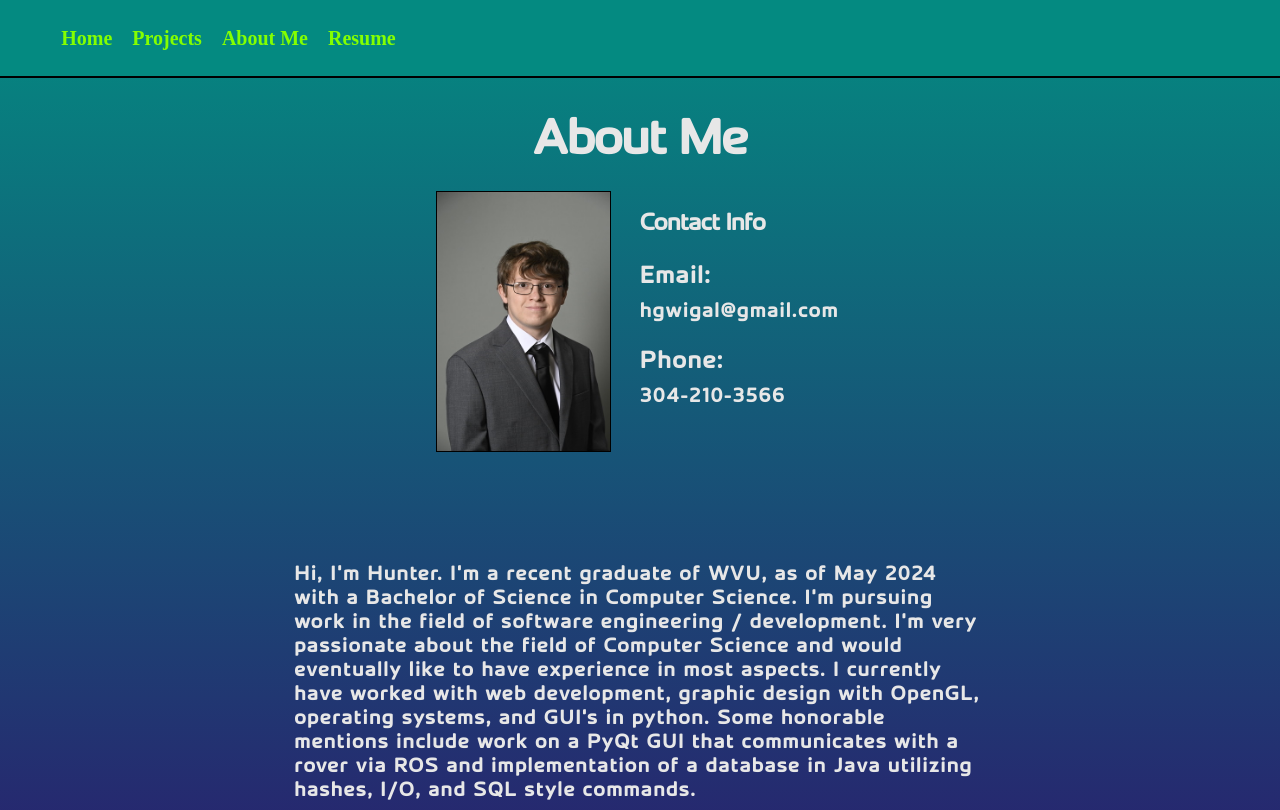
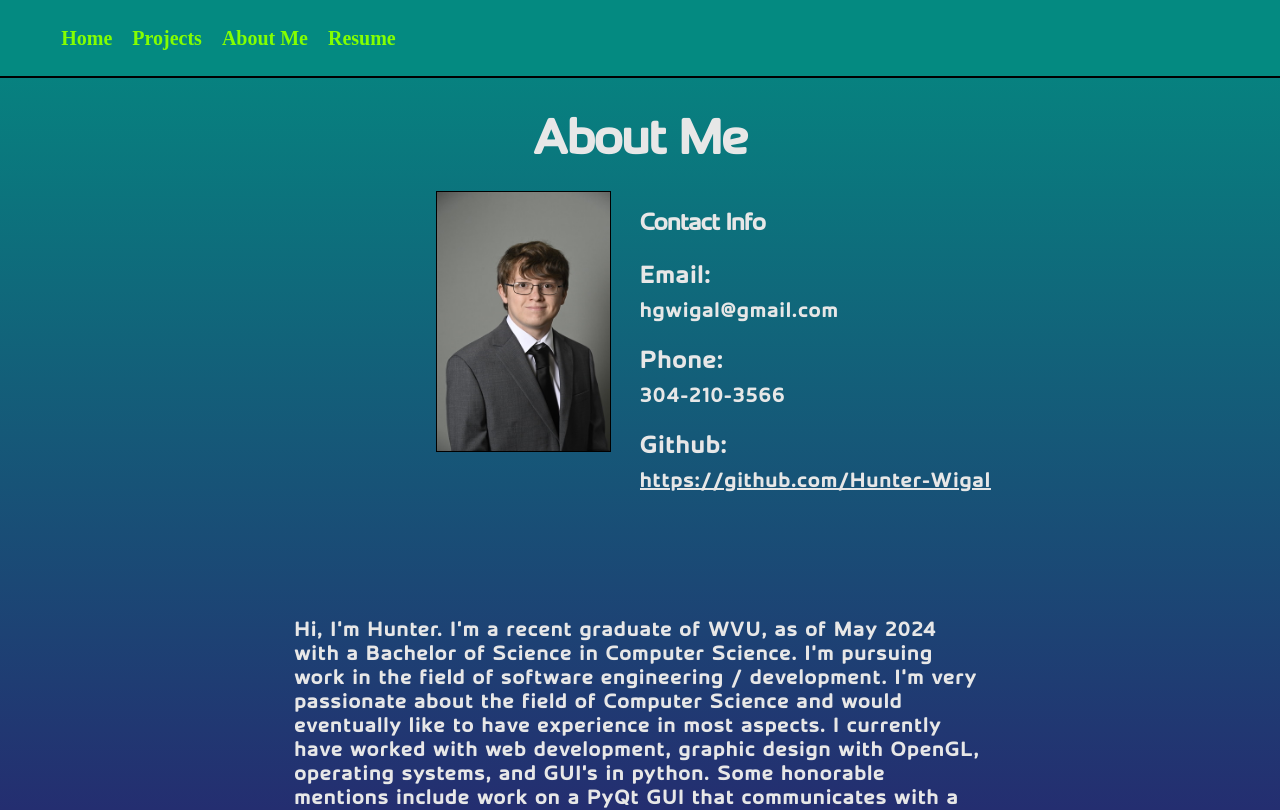
Before and after one commit to Hunter-Wigal/react-web-portfolio, a Next.js app: page /about in a window 1280 px wide. Shown: the top 810 px of the page. Built offline with nearby package versions, Linux system fonts and the light colour scheme.

Commit message:
Add github link to about page

```diff
--- a/src/app/about/page.module.css
+++ b/src/app/about/page.module.css
@@ -53,6 +53,10 @@
     font-size: 24px;
 }
 
+.contact_info a{
+    color: rgb(231, 231, 231);
+}
+
 
 @media (max-width: 1100px) {
     .headshot {
--- a/src/app/about/page.tsx
+++ b/src/app/about/page.tsx
@@ -16,6 +16,7 @@ export default function About(props: {}) {
                     <div className={styles.contact_info}>
                         <h3>Email:</h3> hgwigal@gmail.com
                         <h3>Phone:</h3> 304-210-3566
+                        <h3>Github:</h3> <a href="https://github.com/Hunter-Wigal" target="_blank">https://github.com/Hunter-Wigal</a>
                     </div>
                 </div>
 
```
Also changed, not shown: package.json (+4 -4 lines), 1 other file (tests, documents, lock files or other folders).
